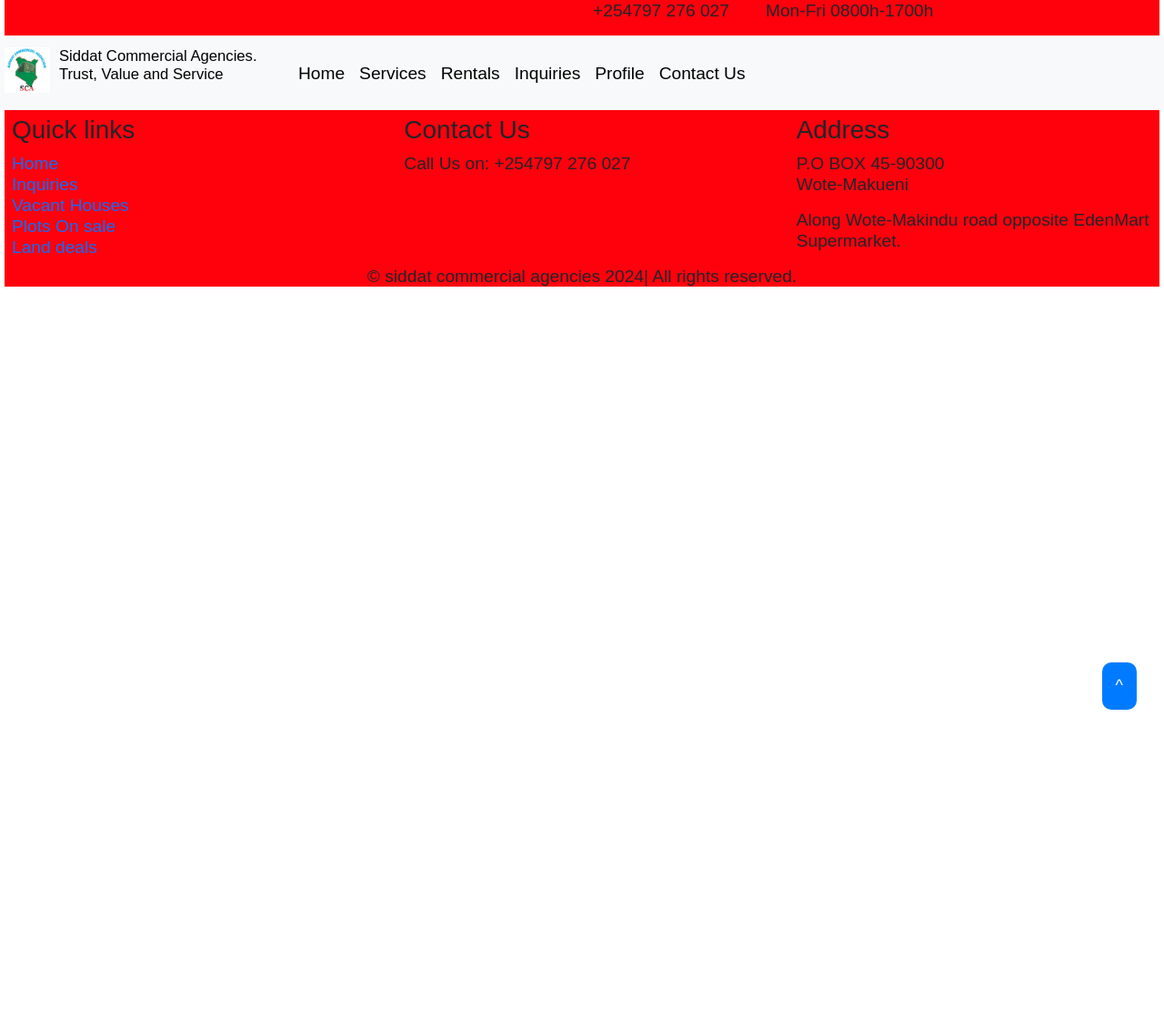
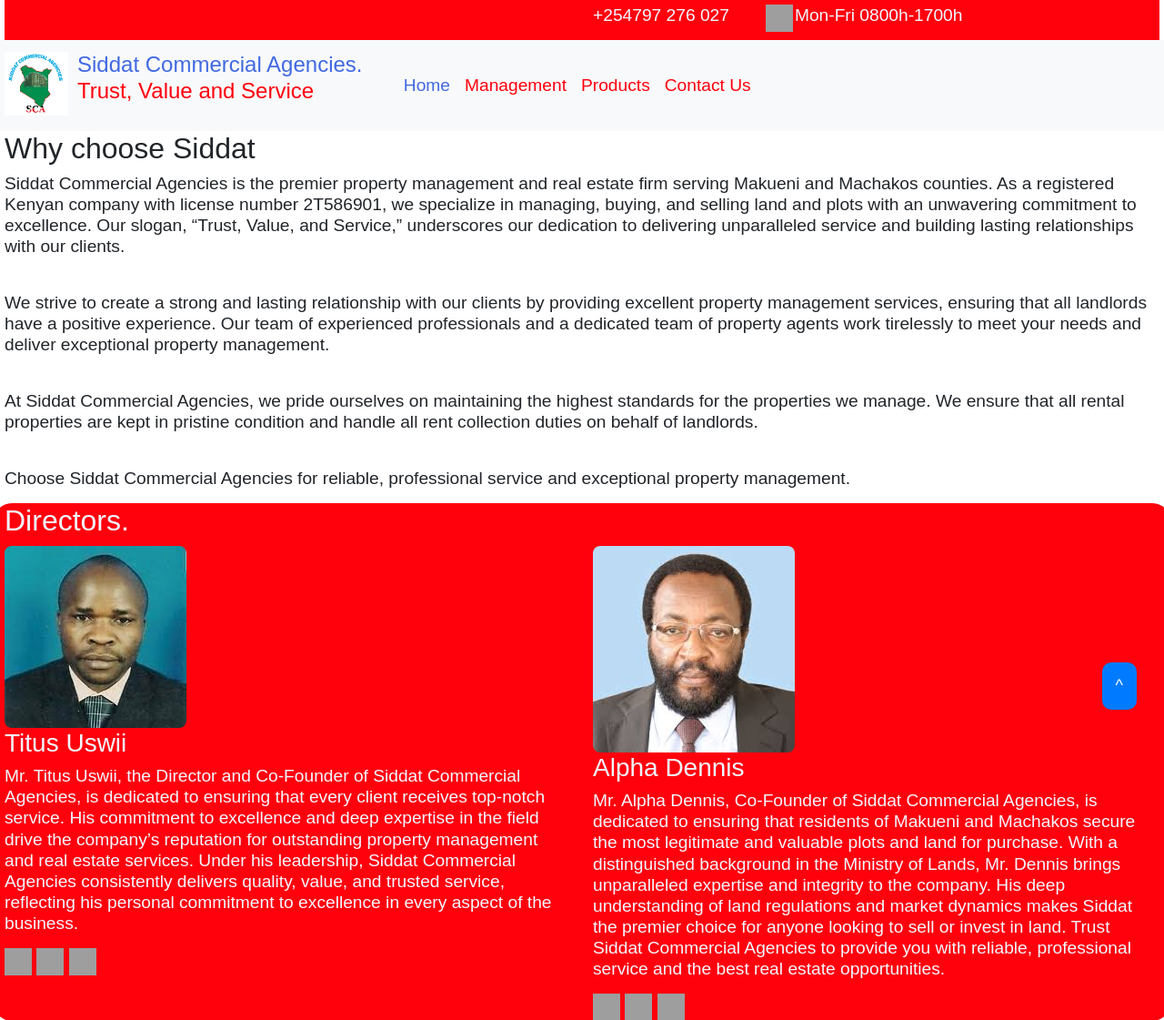
Before and after one commit to bridgetwhite688/siddat-commercial-agencies, a PHP site: page /profile.html in a window 1280 px wide. Shown: the top 1121 px of the page at 91% size. Before the commit the page ends 780 px from the top, so only its background shows below. Run offline with PHP 8.4, Linux system fonts and the light colour scheme; grey boxes are pictures that could not be loaded.

Commit message:
Add files via upload

```diff
--- a/profile.html
+++ b/profile.html
@@ -17,9 +17,9 @@
                 <div class="col-sm-6">
                 </div>
                 <div id="rowFirstHeader" class="col-sm-6">
-                  <p>+254797 276 027</p>
+                  <p id="anchorTag">+254797 276 027</p>
 
-                  <i class="fa-brands fa-clock"></i><p>Mon-Fri 0800h-1700h</p>
+                 <div class="workingHours"><img src="images/clock1.webp" id="svg1" class="img-fluid" alt=""><p id="anchorTag">Mon-Fri 0800h-1700h</p>   </div>
                 </div>
             </div>
         </div>
@@ -31,7 +31,7 @@
                         <div class="logoAndCompanyName">
                           <img src="images/siddat logo.jpg" id="logoImage" class="img-fluid" alt="Responsive image">
                          <div class="rowSecondHeader">
-                          <p>Siddat Commercial Agencies. <br> Trust, Value and Service</p>
+                          <p id="homeButton1">Siddat Commercial Agencies. <br> <span id="navButton1">Trust, Value and Service</span> </p>
                          </div>
                         </div>
                       </a>
@@ -41,22 +41,16 @@
                       &nbsp;&nbsp;&nbsp;&nbsp;<div class="collapse navbar-collapse" id="navbarNav">
                         <ul class="navbar-nav">
                           <li class="nav-item">
-                            <a class="nav-link active" aria-current="page" href="#body">Home</a>
+                            <a id="homeButton" class="nav-link active" aria-current="page" href="index.html">Home</a>
                           </li>
                           <li class="nav-item">
-                            <a class="nav-link active" aria-current="page" href="#services">Services</a>
+                            <a id="navButton" class="nav-link active" aria-current="page" href="#management">Management</a>
                           </li>
                           <li class="nav-item">
-                            <a class="nav-link active" aria-current="page" href="#rentals">Rentals</a>
+                            <a id="navButton" class="nav-link active" aria-current="page" href="products.html">Products</a>
                           </li>
                           <li class="nav-item">
-                            <a class="nav-link active" aria-current="page" href="#inquiries">Inquiries</a>
-                          </li>
-                          <li class="nav-item">
-                            <a class="nav-link active" aria-current="page" href="profile.html">Profile</a>
-                          </li>
-                          <li class="nav-item">
-                            <a class="nav-link active" aria-current="page" href="#footer">Contact Us</a>
+                            <a id="navButton" class="nav-link active" aria-current="page" href="#footer">Contact Us</a>
                           </li>
                         </ul>
                       </div>
@@ -67,29 +61,156 @@
             </div>
         </div>
         <div id="body">
-          <div id="profile"></div>
+          <div id="profile">
+            <div class="col-sm-12">
+              <h2>Why choose Siddat
+              </h2>
+              <p>
+                Siddat Commercial Agencies is the
+                premier property management and real estate firm
+                 serving Makueni and Machakos counties. As a
+                 registered Kenyan company with license number
+                  2T586901, we specialize in managing, buying,
+                   and selling land and plots with an unwavering
+                   commitment to excellence. Our slogan, “Trust,
+                   Value, and Service,” underscores our dedication
+                    to delivering unparalleled service and building
+                     lasting relationships with our clients.
+              </p> <br>
+              <p>
+                We strive to create a strong and lasting relationship
+                  with our clients by providing excellent property
+                  management services, ensuring that all landlords have
+                  a positive experience. Our team of experienced
+                  professionals and a dedicated team of property agents
+                  work tirelessly to meet your needs and deliver exceptional
+                  property management.
+              </p> <br>
+              <p>
+                At Siddat Commercial Agencies, we pride ourselves
+                on maintaining the highest standards for the
+                 properties we manage. We ensure that all rental
+                  properties are kept in pristine condition and
+                  handle all rent collection duties on behalf of landlords.
+              </p> <br>
+              <p>Choose Siddat Commercial Agencies for reliable,
+                professional service and exceptional property management.</p>
+            </div>
+<div id="management">
+  <div class="col-sm-12">
+
+
+    <!-- <h2>Directors.</h2> -->
+    <div id="rental1" class="row">
+      <h2 id="anchorTag">Directors.</h2>
+      <div class="col-sm-6">
+        <div class="teamMember">
+          <img src="images/siddat director1.jpg" alt="Team Member 1" id="managementPhoto" class="img-fluid">
+          <h3 id="anchorTag">Titus Uswii</h3>
+          <p id="anchorTag">Mr. Titus Uswii, the Director and Co-Founder of Siddat
+             Commercial Agencies, is dedicated to ensuring that
+              every client receives top-notch service. His
+              commitment to excellence and deep expertise in
+               the field drive the company’s reputation for
+                outstanding property management and real
+                estate services. Under his leadership, Siddat
+                Commercial Agencies consistently delivers
+                 quality, value, and trusted service,
+                 reflecting his personal commitment to
+                 excellence in every aspect of the business.</p>
+                 <a href="https://wa.me/254721235960"><img src="images/whatsapp1.webp" id="svg1" class="img-fluid" alt=""></a>
+                 <a href=""><img src="images/facebook1.webp" id="svg1" class="img-fluid" alt=""></a>
+                 <a href=""><img src="images/lindkedin1.webp" id="svg1" class="img-fluid" alt=""></a>
+        </div>
+      </div>
+      <div class="col-sm-6">
+        <div class="teamMember">
+          <img src="images/director2.jpg" alt="Team Member 2" id="managementPhoto" class="img-fluid">
+          <h3 id="anchorTag">Alpha Dennis</h3>
+          <p id="anchorTag">Mr. Alpha Dennis, Co-Founder of Siddat Commercial Agencies,
+             is dedicated to ensuring that residents of Makueni and
+             Machakos secure the most legitimate and valuable plots
+             and land for purchase. With a distinguished background
+             in the Ministry of Lands, Mr. Dennis brings unparalleled
+             expertise and integrity to the company. His deep
+             understanding of land regulations and market dynamics
+              makes Siddat the premier choice for anyone looking to
+              sell or invest in land. Trust Siddat Commercial Agencies
+               to provide you with reliable, professional service and
+                the best real estate opportunities.</p>
+                <a href="https://wa.me/254721235960"><img src="images/whatsapp1.webp" id="svg1" class="img-fluid" alt=""></a>
+                <a href=""><img src="images/facebook1.webp" id="svg1" class="img-fluid" alt=""></a>
+                <a href=""><img src="images/lindkedin1.webp" id="svg1" class="img-fluid" alt=""></a>
+        </div>
+      </div>
+      </div> <br>
+      <div id="rental2" class="row">
+        <h2 id="anchorTag">Managers</h2>
+        <div class="col-sm-6">
+          <img src="images/winnie amina.jpeg" id="managementPhoto" class="img-fluid" alt="">
+          <h3 id="anchorTag">Relationship Manager-Winfred Amina.</h3>
+          <p id="anchorTag">Amina is the dedicated Relationship Manager at Siddat
+             Commercial Agencies. She plays a crucial role in ensuring
+              client satisfaction by managing and nurturing client
+              relationships with the highest level of care and attention.
+             Her commitment to understanding and meeting client needs helps
+             maintain our standards of excellence and fosters long-term partnerships.</p>
+             <!-- <a href="https://wa.me/254721235960"><img src="images/whatsapp1.webp" id="svg1" class="img-fluid" alt=""></a> -->
+
+        </div>
+      <div class="col-sm-6">
+        <img src="images/justus muema.jpeg" id="managementPhoto" class="img-fluid" alt="">
+        <h3 id="anchorTag">Legal Manager-Justus Muema.</h3>
+        <p id="anchorTag">Justus Muema is the Legal Manager at Siddat Commercial Agencies.
+           He expertly handles the legal aspects of real estate transactions,
+            including managing contracts, ensuring regulatory
+           compliance, and resolving disputes. His role is vital in safeguarding
+            our operations and maintaining legal integrity in all our real estate dealings.</p>
+            <!-- <a href="https://wa.me/254721235960"><img src="images/whatsapp1.webp" id="svg1" class="img-fluid" alt=""></a> -->
+
+      </div></div>
+
+
+</div>
+<div id="landPurchaseProcess">
+  <div class="col-sm-12">
+    <h3>Land buying Process.</h3>
+    <p>At Siddat, we are committed to adhering to the comprehensive
+      land buying process in Kenya to ensure that all our transactions
+      are conducted with the highest level of integrity and transparency.
+       We meticulously verify the legitimacy of each property, ensuring
+        that all lands we offer are fully legitimate, with clear titles
+        and free from disputes. Our team follows every
+       necessary step, from rigorous due diligence to compliance with local
+        regulations, to provide our clients with secure and reliable land ownership.</p> <br>
+       <a href="LEGAL LAND BUYING PROCESS IN KENYA.docx"><button type="button" class="btn btn-secondary">Legal land buying process PDF.</button></a>
+  </div>
+</div>
+           </div>
         </div>
         <div id="footer">
             <div class="row">
                 <div id="quickLinks" class="col-sm-4">
-                    <h3>Quick links</h3>
-                    <a href="index.html">Home</a><br>
-                    <a href="#inquiries">Inquiries</a><br>
-                    <a href="#rentals">Vacant Houses</a><br>
-                    <a href="#plotsForSale">Plots On sale</a> <br>
-                    <a href="#landDeals">Land deals</a>
+                    <h3 id="anchorTag">Quick links</h3>
+                    <a href="index.html" id="anchorTag">Home</a><br>
+                    <a href="#inquiries" id="anchorTag">Inquiries</a><br>
+                    <a href="#rentals" id="anchorTag">Vacant Houses</a><br>
+                    <a href="#plotsForSale" id="anchorTag">Plots On sale</a> <br>
+                    <a href="#landDeals" id="anchorTag">Land deals</a>
                 </div>
-                <div class="col-sm-4"><h3>Contact Us</h3>
-                  <a href=""><i class="fa-brands fa-whatsapp"></i></a>
-                 <a href=""><i class="fa-brands fa-facebook"></i></a>
-                 <a href=""><i class="fa-brands fa-twitter"></i></a>
-                 <p>Call Us on: +254797 276 027</p>
+                <div class="col-sm-4"><h3 id="anchorTag">Contact Us</h3>
+                  <a href="https://wa.me/"><img src="images/whatsapp1.webp" id="svg1" class="img-fluid" alt=""></a>
+                  <a href=""><img src="images/facebook1.webp" id="svg1" class="img-fluid" alt=""></a>
+                  <!-- <a href=""><i class="fa-brands fa-whatsapp"></i></a> -->
+                 <!-- <a href=""><i class="fa-brands fa-facebook"></i></a>  -->
+                 <!-- <a href=""><i class="fa-brands fa-twitter"></i></a>  -->
+                 <p id="anchorTag">Call Us on: +254797 276 027</p>
                 </div>
-                <div class="col-sm-4"><h3>Address</h3>
-                <p>P.O BOX 45-90300 <br> Wote-Makueni </p>
-                <i class="fa-brands fa-maps"></i><p>Along Wote-Makindu road opposite EdenMart Supermarket.</p></div>
+                <div class="col-sm-4"><h3 id="anchorTag">Address</h3>
+                <p id="anchorTag">P.O BOX 45-90300 <br> Wote-Makueni </p>
+                <img src="images/location1.webp" id="svg1" class="img-fluid" alt=""><p id="anchorTag">Along Wote-Makindu road opposite EdenMart Supermarket.</p></div>
                 <!-- uses brand style --></div>
-                <p id="lastParagraph">&copy siddat commercial agencies 2024| All rights reserved.</p>
+                <p id="lastParagraph" class="anchorTag">&copy siddat commercial agencies 2024| All rights reserved.</p>
 
             </div>
             <!-- <button onclick="topFunction()" id="myBtn" title="Go to top">^</button> -->
--- a/styles.css
+++ b/styles.css
@@ -46,6 +46,7 @@
 }
 #firstHeader{
     background-color: #FF000D;
+    padding-top: 5px;
 }
 /*
 #secondHeader{
@@ -65,8 +66,8 @@
     padding-top: 5px;
 }
 #logoImage{
-    width: 50px;
-    height: 50px;
+    width: 70px;
+    height: 70px;
 }
 .logoAndCompanyName{
     display: flex;
@@ -78,13 +79,53 @@
 }
 #rowFirstHeader{
     display: flex;
-    column-gap: 20px;
+    column-gap: 40px;
+}
+.workingHours, .locationParagraph{
+    display: flex;
+    flex-direction: row;
+    column-gap: 2px;
 }
 h5{
     font-weight: bolder;
 }
 #whatsAppButton{
     color: emerald green;
+}
+#svg1{
+    width: 30px;
+    height: 30px;
+}
+#anchorTag, .anchorTag{
+    color: aliceblue;
+}
+#homeButton{
+    color: #4169E1;
+}
+#homeButton1{
+    color: #4169E1;
+    font-size: x-large;
+}
+#navButton1{
+    color: #FF000D;
+}
+#navButton{
+    color: #FF000D;
+}
+#managementPhoto{
+    border-radius: 8px;
+}
+#testimonials{
+    background-color: black;
+}
+.testimonials{
+    margin-top: 20px;
+    margin-bottom: 20px;
+    padding-top: 20px;
+    padding-bottom: 20px;
+    background-color: #343a40;
+    color: #fff;
+    border-radius: 20px;
 }
 .btn-primary {
     --bs-btn-color: #fff;
```
Also changed, not shown: index.html (+37 -3 lines).
